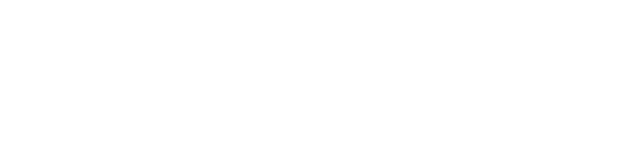
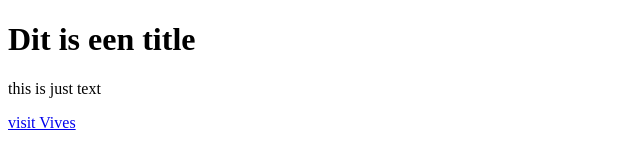
Before and after one commit to Sander20025/Web-develop-sem1, a plain HTML site: page oefenblad.html in a window 1280 px wide. Shown: the whole page, without its empty margins (0-640 px from the left). Drawn offline with Linux system fonts and the light colour scheme.

Commit message:
Update oefenblad.html

```diff
--- a/oefenblad.html
+++ b/oefenblad.html
@@ -6,6 +6,8 @@
     <link rel="stylesheet" href="oefenenbladCss.css">
 </head>
 <body>
-<a href="https://www.vives.be/nl" vives.be />
+<h1> Dit is een title </h1>
+<p> this is just text </p>
+<a href="https://www.vives.be/nl"> visit Vives </a>
 </body>
 </html>
```
